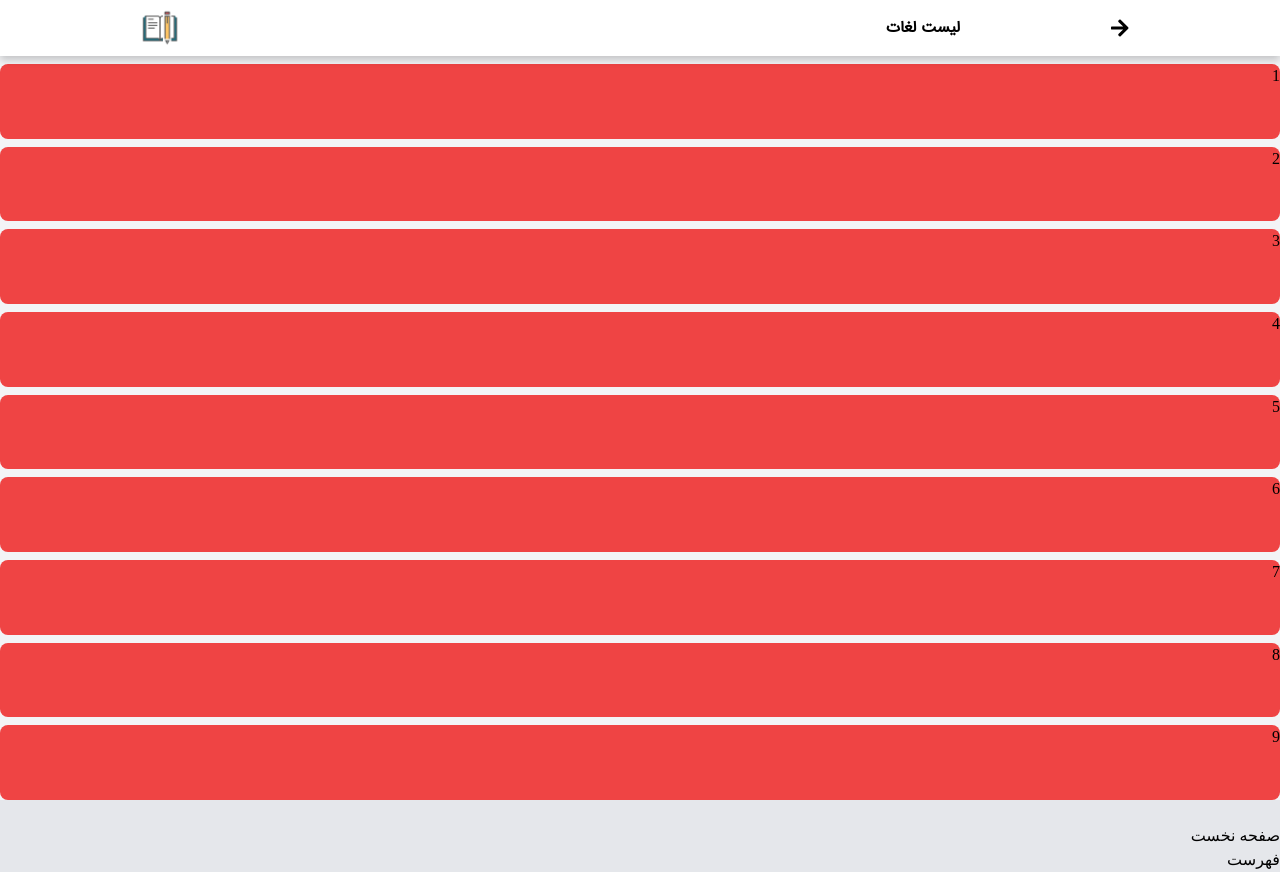
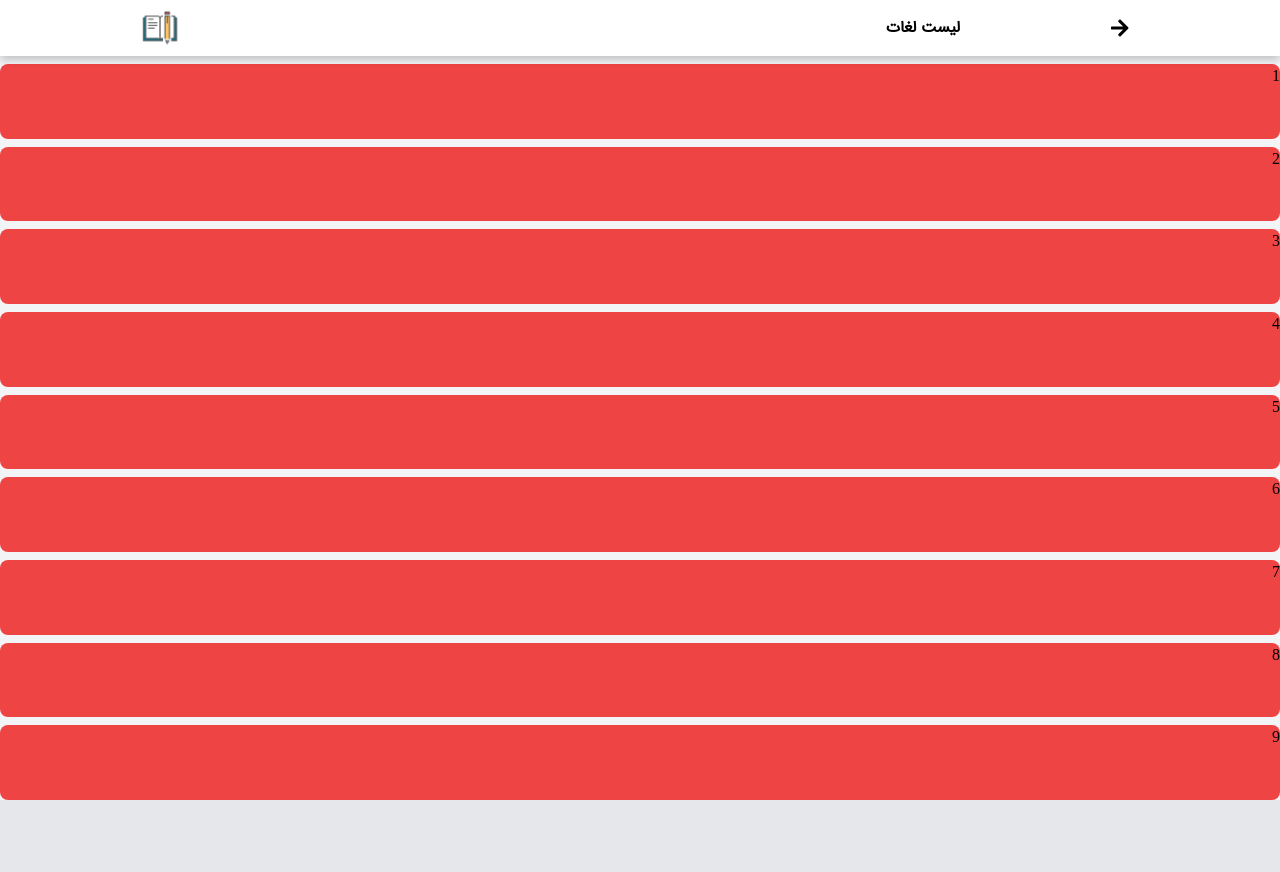
Before and after one commit to mohsenzamo/dictionary, a Vue app: page /list in a window 1280 px wide. After the commit the page ends 800 px from the top, so only its background shows below. Built offline with nearby package versions, Linux system fonts and the light colour scheme.

Commit message:
update List page

```diff
--- a/src/views/List.vue
+++ b/src/views/List.vue
@@ -22,10 +22,6 @@
     <div class="bg-red-500 row-span-1 rounded-lg active:-translate-y-1">8</div>
     <div class="bg-red-500 row-span-1 rounded-lg active:-translate-y-1">9</div>
   </div>
-  <br />
-  <router-link to="/"> صفحه نخست </router-link>
-  <br />
-  <router-link to="/list"> فهرست </router-link>
 </template>
 <script lang="ts">
 import { defineComponent, ref, watchEffect } from "vue";
```
